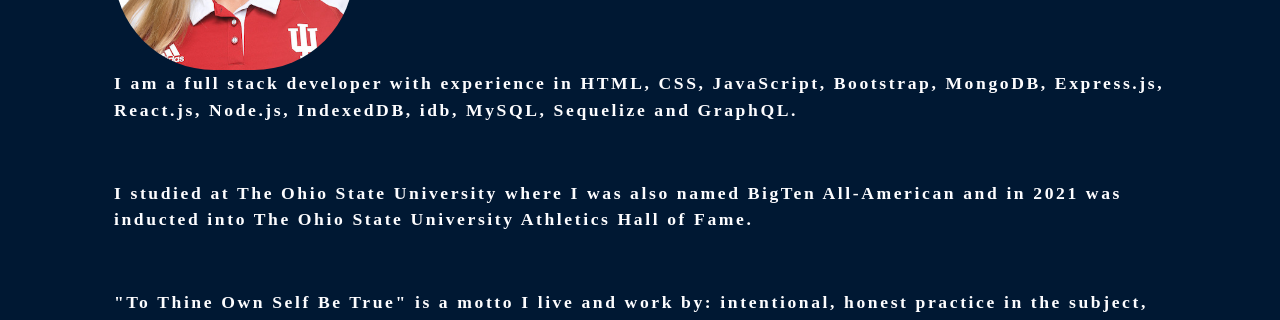
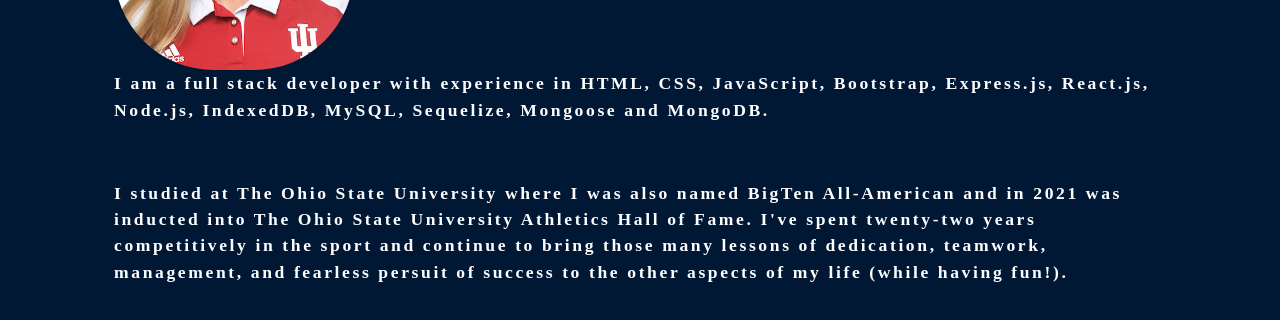
Before and after one commit to BeKind-Rewind/perry_folio, a React (Create React App) app: page /perry_folio/Home in a window 1280 px wide. Shown: the part 625-945 px from the top of the page. Built offline with nearby package versions, Linux system fonts and the light colour scheme.

Commit message:
updated about and linkedin

```diff
--- a/src/components/About/index.js
+++ b/src/components/About/index.js
@@ -31,11 +31,13 @@ function About() {
         </div>
 
         <div className='flex-row'>
-          <p> I am a full stack developer with experience in HTML, CSS, JavaScript, Bootstrap, MongoDB, Express.js, React.js, Node.js, IndexedDB, idb, MySQL, Sequelize and GraphQL. </p>
+          <p> I am a full stack developer with experience in HTML, CSS, JavaScript, Bootstrap, Express.js, React.js, Node.js, IndexedDB, MySQL, Sequelize, Mongoose and MongoDB. </p>
           <br />
-          <p> I studied at The Ohio State University where I was also named BigTen All-American and in 2021 was inducted into The Ohio State University Athletics Hall of Fame. </p>
+          <p> I studied at The Ohio State University where I was also named BigTen All-American and in 2021 was inducted into The Ohio State University Athletics Hall of Fame.
+            I've spent twenty-two years competitively in the sport and continue to bring those many lessons of dedication, teamwork, management, and fearless persuit of success
+            to the other aspects of my life (while having fun!).</p>
           <br />
-          <p> "To Thine Own Self Be True" is a motto I live and work by: intentional, honest practice in the subject, no matter the medium, is the key to finding success!</p>
+          <p> “Always find opportunities to make someone smile, and to offer random acts of kindness in everyday life.” — Roy T. Bennett </p>
         </div>
       </div>
     </section>
--- a/src/components/Footer/index.js
+++ b/src/components/Footer/index.js
@@ -7,7 +7,7 @@ function Footer() {
     <div className="footer d-flex fixed-bottom">
       <a href="https://www.facebook.com/Challenge641" target="blank" className="d-inline-flex mx-2"><FontAwesomeIcon icon={faFacebook} size="2x" className="icon" /></a>
       <a href="https://www.instagram.com/pieceinourtime/" target="blank" className="d-inline-flex mx-2"><FontAwesomeIcon icon={faInstagram} size="2x" className="icon" /></a>
-      <a href="https://www.linkedin.com/in/amanda-perry-713b0955" target="blank" className="d-inline-flex mx-2"><FontAwesomeIcon icon={faLinkedin} size="2x" className="icon" /></a>
+      <a href="https://www.linkedin.com/in/amandapurcellperry" target="blank" className="d-inline-flex mx-2"><FontAwesomeIcon icon={faLinkedin} size="2x" className="icon" /></a>
       <a href="https://github.com/BeKind-Rewind/" target="blank" className="d-inline-flex mx-2"><FontAwesomeIcon icon={faGithub} size="2x" className="icon" /></a>
     </div>
   )
```
Also changed, not shown: 1 other file (tests, documents, lock files or other folders).
